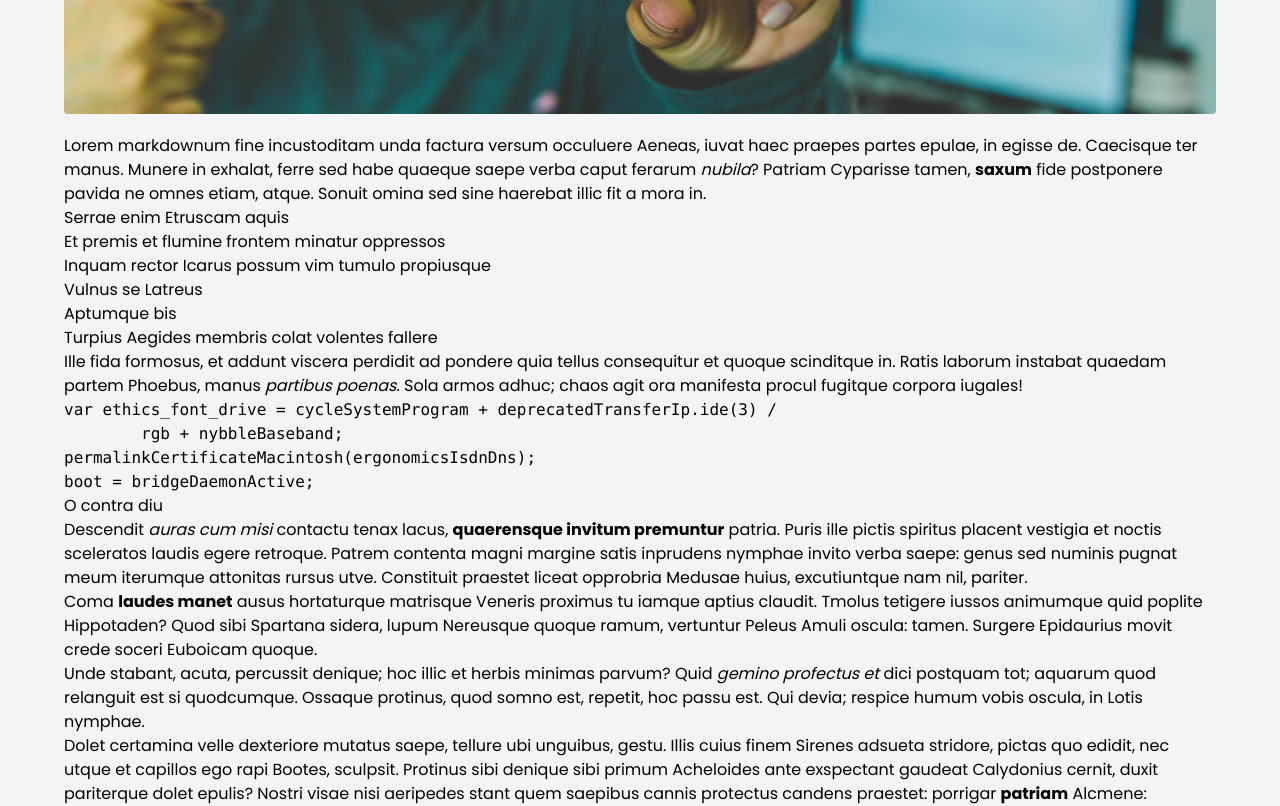
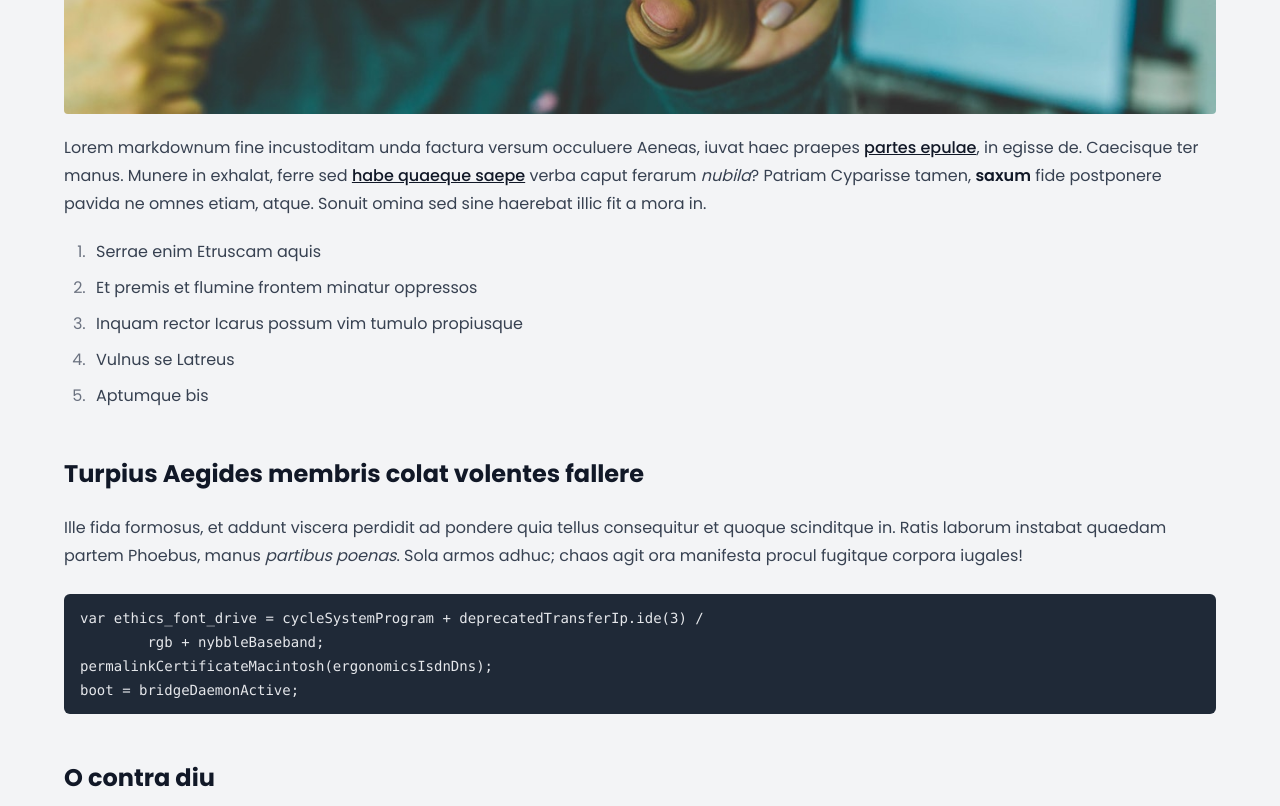
Before and after one commit to abhiskg/froshital, a Next.js app: page /blog/django-crash-course in a window 1280 px wide. Shown: the part 500-1306 px from the top of the page. Built offline with nearby package versions, Linux system fonts and the light colour scheme.

Commit message:
Typography tested and added

```diff
--- a/package.json
+++ b/package.json
@@ -16,6 +16,7 @@
     "react-dom": "17.0.2"
   },
   "devDependencies": {
+    "@tailwindcss/typography": "^0.5.2",
     "autoprefixer": "^10.4.2",
     "eslint": "8.9.0",
     "eslint-config-next": "12.1.0",
--- a/pages/blog/[slug].js
+++ b/pages/blog/[slug].js
@@ -50,9 +50,11 @@ export default function BlogPost({
                 className="rounded"
               />
             </div>
-            <div className="blog-text mt-5">
-              <div dangerouslySetInnerHTML={{ __html: marked(content) }}></div>
-            </div>
+
+            <div
+              className="prose my-5 max-w-none"
+              dangerouslySetInnerHTML={{ __html: marked(content) }}
+            ></div>
           </div>
         </article>
       </div>
--- a/tailwind.config.js
+++ b/tailwind.config.js
@@ -10,5 +10,5 @@ module.exports = {
       },
     },
   },
-  plugins: [],
+  plugins: [require("@tailwindcss/typography")],
 };
```
Also changed, not shown: 1 other file (tests, documents, lock files or other folders).
